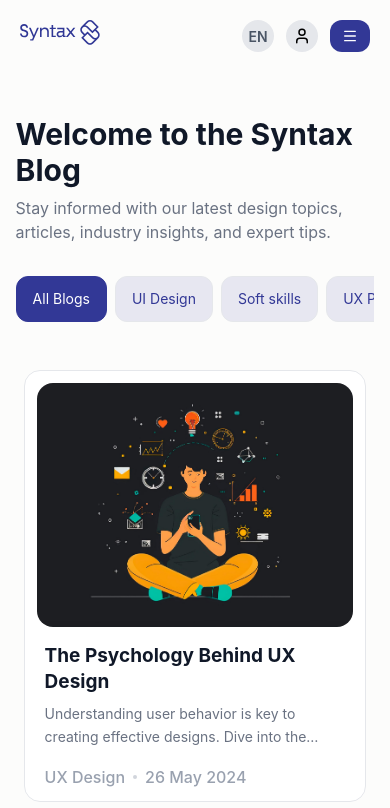
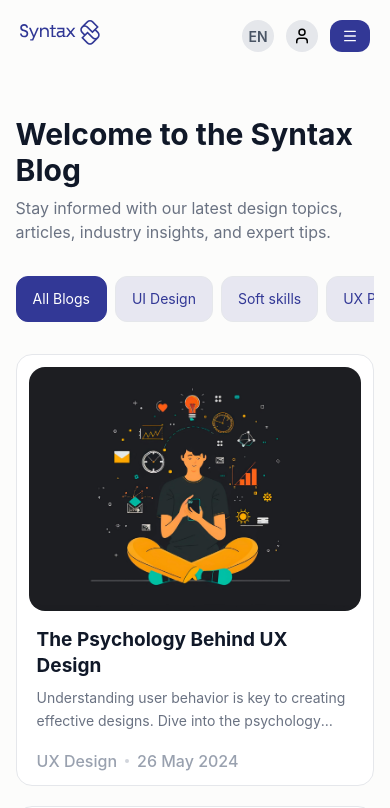
Before and after one commit to 3adel-sw/Syntax-Web-Site, a React (Vite) app: page /blogs in a window 390 px wide. Shown: the top 808 px of the page. Built offline with nearby package versions, Linux system fonts and the light colour scheme.

Commit message:
Done Update

```diff
--- a/src/Pages/Blogs/Blogs.jsx
+++ b/src/Pages/Blogs/Blogs.jsx
@@ -55,7 +55,7 @@ const Blogs = () => {
       />
 
       {/* Cards */}
-      <CardBlog activeCategory={activeTab} />
+      <CardBlog activeCategory={activeTab} showSlider={false} />
        {/* Subscribe */}
         <Subscribe />
         {/* Footer */}
--- a/src/Pages/Courses/Courses.jsx
+++ b/src/Pages/Courses/Courses.jsx
@@ -20,9 +20,9 @@ const Courses = () => {
       <div className="sm:max-w-5xl md:max-w-6xl w-[92%] lg:w-full text-center mx-1">
 
         {/* Header */}
-        <div className='text-center md:text-left space-y-3'>
+        <div className=' space-y-3'>
 
-          <h1 className='md:text-[30px] text-base mt-4 font-bold text-gray-800'>Master Design Skills with Expert-Led Courses</h1>
+          <h1 className='md:text-[30px] text-base mt-4 font-bold text-left text-gray-800'>Master Design Skills with Expert-Led Courses</h1>
           <p className='text-gray-500 md:text-[22px] max-w-5xl text-left text-sm mb-2  '>
             Explore a range of UX, and GFX design courses crafted to help you build a strong foundation and master advanced techniques.
           </p>
--- a/src/Pages/Events/Events.jsx
+++ b/src/Pages/Events/Events.jsx
@@ -154,7 +154,7 @@ function Events() {
               {UPCOMING_EVENT.description}
             </p>
             <button
-              onClick={() => navigate('/events-details')}
+              onClick={() => navigate(`/events-detail/${99}`)}
               className="mt-2 self-start flex items-center gap-2 bg-transparent border border-bg-gray-50 text-primary text-[16px] font-medium px-4 py-3 rounded-2xl hover:bg-gray-50 transition"
             >
               View Details <ArrowRight size={13} />
--- a/src/Pages/Home.jsx
+++ b/src/Pages/Home.jsx
@@ -102,7 +102,7 @@ const Home = () => {
             </span>
             <h3 className='text-3xl font-bold text-gray-800 leading-snug'>Latest Blog</h3>
             {/* Cards */}
-            <CardBlog activeCategory="All Blogs" limit={3} showButton />
+            <CardBlog activeCategory="All Blogs" limit={3} showButton showSlider />
           </div>
         </div>
         {/* Footer */}
--- a/src/components/Ui/CardBlog.jsx
+++ b/src/components/Ui/CardBlog.jsx
@@ -115,7 +115,7 @@ const BlogCard = ({ id, category, date, title, excerpt, thumb }) => {
     </div>
   );
 };
-const CardBlog = ({ activeCategory, limit, showButton, ButtonContent }) => {
+const CardBlog = ({ activeCategory, limit, showButton, ButtonContent, showSlider }) => {
   const navigate = useNavigate();
   const categoryMap = {
     "UI Design": "UI Design",
@@ -175,7 +175,7 @@ const CardBlog = ({ activeCategory, limit, showButton, ButtonContent }) => {
 
   return (
     <>
-      {/* Mobile Slider */}
+      {/* {showSlider && (
         <div className="md:hidden my-12">
           <div
             ref={containerRef}
@@ -209,11 +209,11 @@ const CardBlog = ({ activeCategory, limit, showButton, ButtonContent }) => {
               />
             ))}
           </div>
-
         </div>
+      )} */}
 
       {/* Desktop Grid */}
-      <div className="hidden md:grid grid-cols-1 sm:grid-cols-2 md:grid-cols-3 gap-5 mt-8">
+      <div className="grid grid-cols-1 sm:grid-cols-2 md:grid-cols-3 gap-5 mt-8">
         {displayedBlogs.map(blog => (
           <BlogCard key={blog.id} {...blog} />
         ))}
```
Lines whose indentation alone changed are shown as unchanged.
